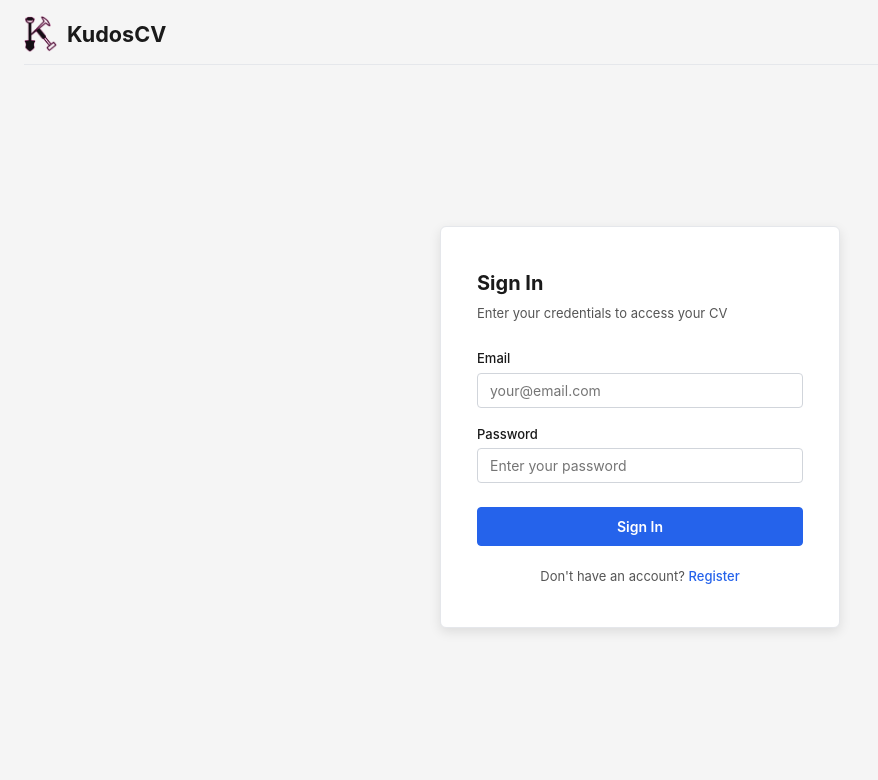
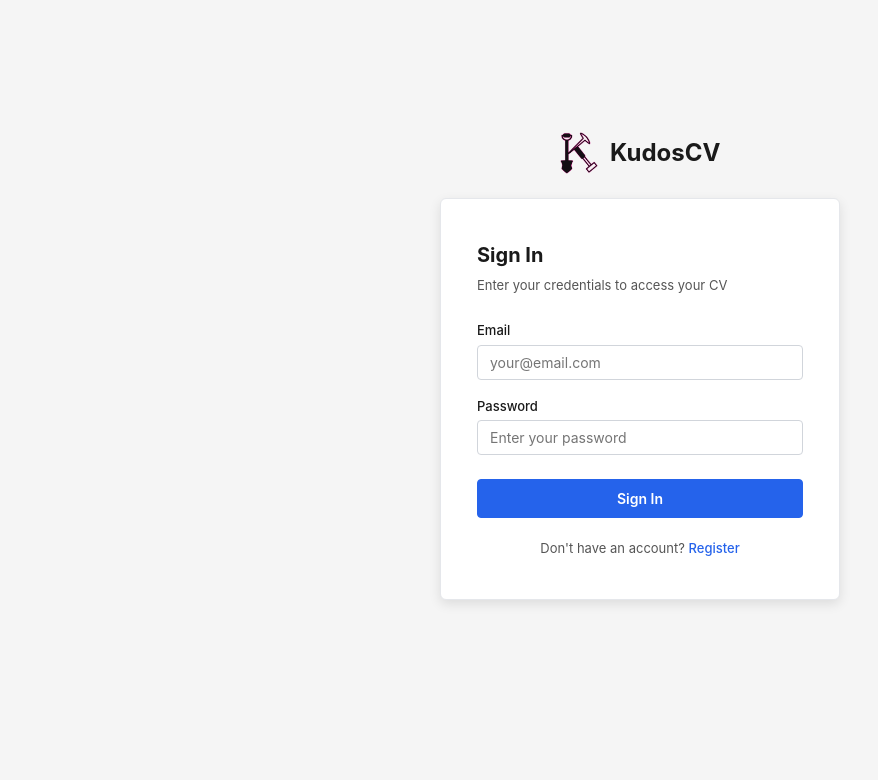
Before and after one commit to GreeDev21/generador-cv, a website: page login.html in a window 1280 px wide. Shown: the whole page, without its empty margins (0-878 px from the left). Drawn offline with Linux system fonts and the light colour scheme.

Commit message:
fix: move logo and title above auth card

```diff
--- a/css/styles.css
+++ b/css/styles.css
@@ -76,17 +76,20 @@ body {
 .auth-brand {
   display: flex;
   align-items: center;
-  gap: 10px;
+  justify-content: center;
+  gap: 12px;
+  margin-bottom: 24px;
 }
 
 .auth-brand .brand-logo {
-  height: 36px;
+  height: 42px;
   width: auto;
 }
 
 .auth-brand h1 {
-  font-size: 1.35rem;
+  font-size: 1.5rem;
   font-weight: 700;
+  margin: 0;
 }
 
 /* ── Toolbar ───────────────────────────────────────────────────────── */
--- a/login.html
+++ b/login.html
@@ -10,6 +10,7 @@
     /* ── Auth layout ─────────────────────────────────────────────── */
     .auth-wrapper {
       display: flex;
+      flex-direction: column;
       align-items: center;
       justify-content: center;
       min-height: calc(100vh - 100px);
@@ -149,14 +150,11 @@
 </head>
 <body>
   <div id="app">
-    <header class="app-header">
+    <div class="auth-wrapper">
       <div class="auth-brand">
         <img src="/assets/kudosLogo.png" alt="KudosCV" class="brand-logo">
         <h1>KudosCV</h1>
       </div>
-    </header>
-
-    <div class="auth-wrapper">
       <div class="auth-card">
         <h2>Sign In</h2>
         <p class="auth-subtitle">Enter your credentials to access your CV</p>
```
Also changed, not shown: register.html (+2 -4 lines).
